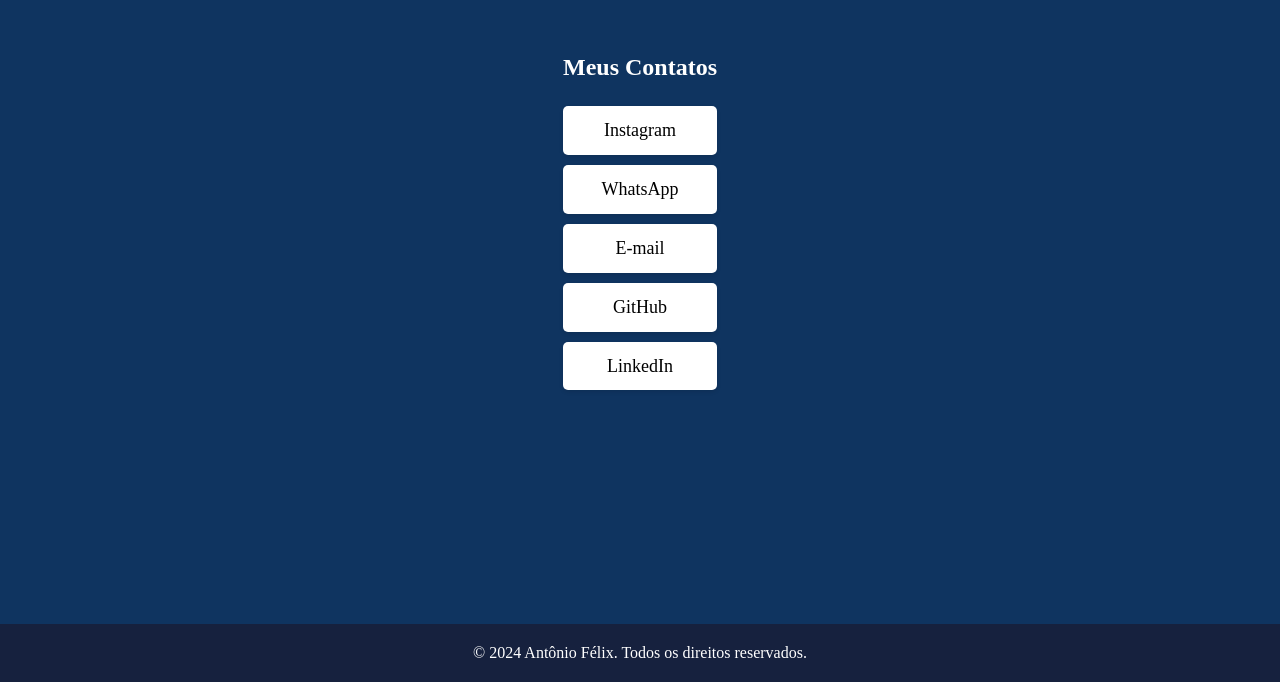
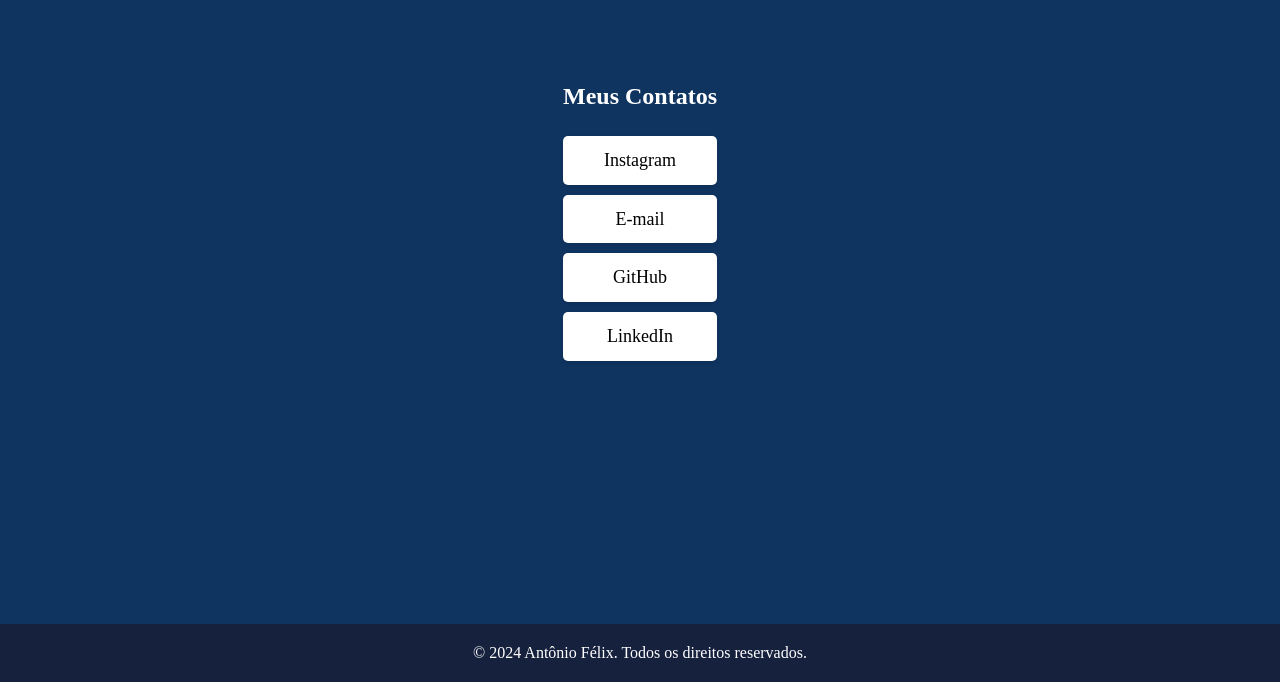
Before and after one commit to Antonio-Felix/Antonio-Felix.github.io, a plain HTML site: page index.html in a window 1280 px wide. Shown: the part 2672-3354 px from the top of the page. Drawn offline with Linux system fonts and the light colour scheme.

Commit message:
Update index.html

```diff
--- a/index.html
+++ b/index.html
@@ -95,7 +95,6 @@
             <h2>Meus Contatos</h2>
             <ul class="lista-redes">
                 <li><a href="https://www.instagram.com/a.felix980/">Instagram</a></li>
-                <li><a href="83981405155">WhatsApp</a></li>
                 <li><a href="antonio980felixmedeiros@gmail.com">E-mail</a></li>
                 <li><a href="https://github.com/Antonio-Felix">GitHub</a></li>
                 <li><a href="https://www.linkedin.com/in/antônio-félix980/">LinkedIn</a></li>
```
